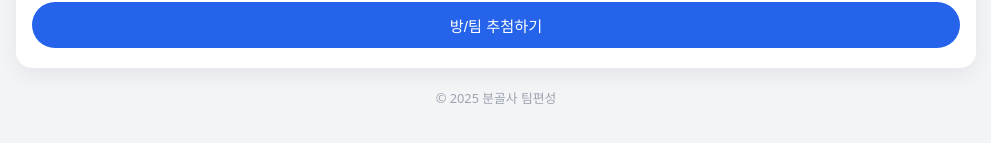
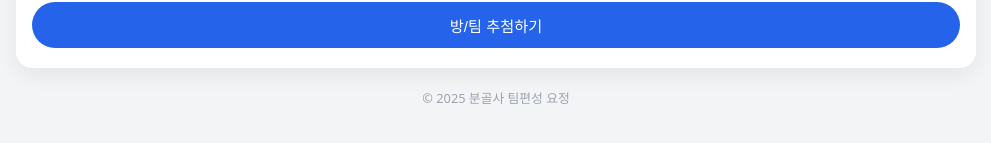
Before and after one commit to wellbi1112/bungolsa-team, a React (Vite) app: page / in a window 1280 px wide. Shown: the part 667-810 px from the top of the page, without its empty margins (144-1135 px from the left). Built offline with nearby package versions, Linux system fonts and the light colour scheme.

Commit message:
분골사 팀편성 전체 기능 적용 (완성본)

```diff
--- a/src/App.tsx
+++ b/src/App.tsx
@@ -233,7 +233,6 @@ const App: React.FC = () => {
               <option value={2}>2명</option>
               <option value={3}>3명</option>
               <option value={4}>4명</option>
-              <option value={5}>5명</option>
             </select>
           </div>
 
@@ -327,7 +326,7 @@ const App: React.FC = () => {
       </main>
 
       <footer className="footer">
-        <span>© {new Date().getFullYear()} 분골사 팀편성</span>
+        <span>© {new Date().getFullYear()} 분골사 팀편성 요정</span>
       </footer>
     </div>
   );
```
